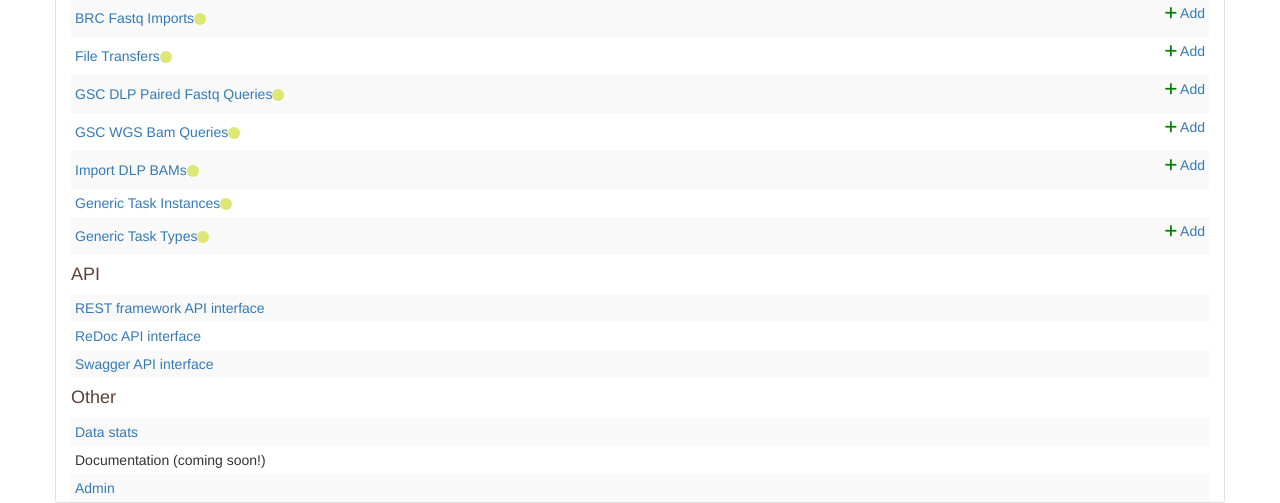
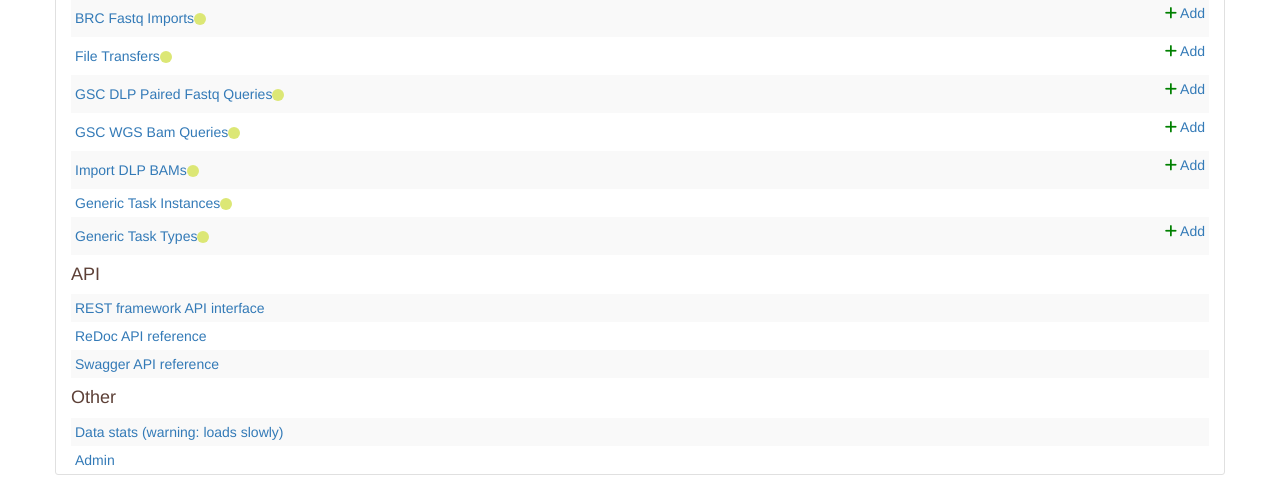
Before and after one commit to molonc/tantalus, a Django app: template tantalus/templates/tantalus/index.html in a window 1280 px wide. Shown: the part 376-879 px from the top of the page. After the commit the page ends 851 px from the top, so only its background shows below. Run offline with Django 3.2, Linux system fonts and the light colour scheme; the template is opened without the code that fills it, so the values that code supplies are empty; some libraries are stand-ins or nearby versions.

Commit message:
minor: make human-friendly changes to index page
- remove the documentation (coming soon!) which atm we have active plans
to create
- refer to ReDoc and Swagger as references, not interfaces
- have a friendly warning that the stats page takes ages to load

```diff
--- a/tantalus/templates/tantalus/index.html
+++ b/tantalus/templates/tantalus/index.html
@@ -94,10 +94,10 @@
                     <td><a href="/api">REST framework API interface</a></td><td></td>
                 </tr>
                 <tr>
-                    <td><a href="/api/redoc">ReDoc API interface</a></td><td></td>
+                    <td><a href="/api/redoc">ReDoc API reference</a></td><td></td>
                 </tr>
                 <tr>
-                    <td><a href="/api/swagger">Swagger API interface</a></td><td></td>
+                    <td><a href="/api/swagger">Swagger API reference</a></td><td></td>
                 </tr>
             </tbody>
         </table>
@@ -105,10 +105,7 @@
         <table class="table-striped" style="width:100%;">
             <tbody>
                 <tr>
-                    <td><a href="{% url 'data-stats' %}">Data stats</a></td><td></td>
-                </tr>
-                <tr>
-                    <td>Documentation (coming soon!)</td><td></td>
+                    <td><a href="{% url 'data-stats' %}">Data stats (warning: loads slowly)</a></td><td></td>
                 </tr>
                 <tr>
                     <td><a href="/admin">Admin</a></td><td></td>
```
